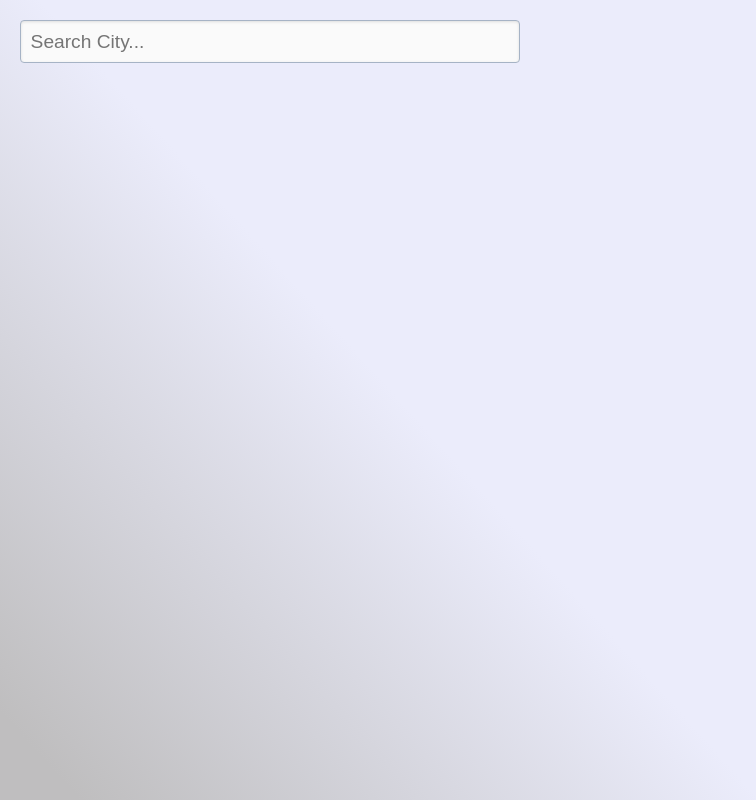
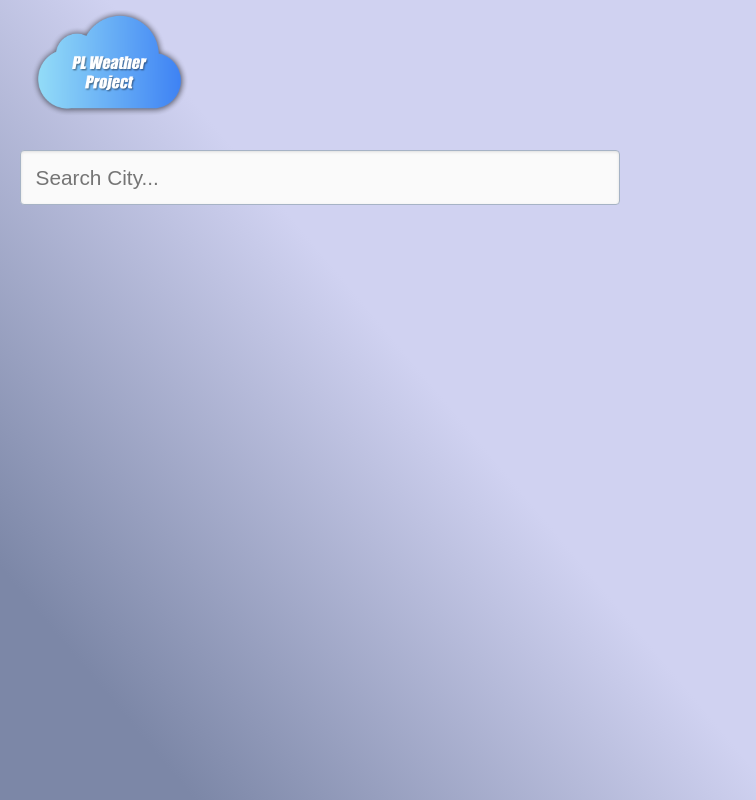
Before and after one commit to applabsllc/plweather, a website: page html/index.html in a window 1280 px wide. Shown: the whole page, without its empty margins (0-756 px from the left). Drawn offline with Linux system fonts and the light colour scheme.

Commit message:
added logo, better bgcolor
added logo, improved searchbar, improved background gradient so cards would be more visible, added comments

```diff
--- a/css/style.css
+++ b/css/style.css
@@ -12,7 +12,7 @@
 
 }
 
-@font-face {
+@font-face { /* default to this font if error on font load */
 	font-family: 'Open Sans';
 	font-style: light;
 	font-weight: 300;
@@ -20,8 +20,8 @@
 }
 
 html{
-	background: rgb(191,190,191);
-	background: linear-gradient(48deg, rgba(191,190,191,1) 4%, rgba(235,236,251,1) 38%);
+	background: rgb(124,135,167);
+	background: linear-gradient(50deg, rgba(124,135,167,1) 10%, rgba(208,210,241,1) 40%);
 	font-family: 'Purista', 'Open Sans', sans-serif;
 	min-height:100vh;
 	margin:0px;
@@ -52,11 +52,15 @@ body{
 	margin-top:30px;
 }
 
+.logo {
+	width: 200px;
+	height: 106px;
+	padding: 10px;
+}
 .searchbar{
-	font-size: 120%;
+	font-size: 130%;
 	width: 100%;
-	max-width:500px;
-	padding: 0.5em 0.5em;
+	padding: 0.7em 0.7em;
     display: inline-block;
     -webkit-box-shadow: inset 0 1px 3px #ddd;
     box-shadow: inset 0 1px 3px #ddd;
@@ -68,15 +72,17 @@ body{
 }
 
 .cityTitle{
-	font-size:130%;
+	font-size:150%;
 	font-weight:bold;
-	padding-left: 10px;
+	padding-left: 20px;
 }
 
 .weatherIcon{
 	width:40px;
 	height:40px;
-
+	background: #ffffff; /* made bg white because some icons get lost in gray */
+	border-radius: 8px;
+	filter: drop-shadow( 0.2rem 0.1rem 0.1rem rgba(0, 0, 0, 0.2) );
 }
 
 .card{
@@ -89,6 +95,11 @@ body{
 	display: flex;
 }
 
+
+.logoWrapper{
+	width: 100%;
+	text-align: center;
+}
 
 .dateWrapper{
 	display: inline-block;
@@ -122,7 +133,7 @@ body{
 }
 
 .dateHolder{
-	font-size:50%;
+	font-size:40%;
 	margin-top: 5px;
 	font-style: italic;
 }
@@ -150,10 +161,20 @@ body{
 
 @media (min-width: 390px) {
 	.container{
-		margin:0px;
-		padding:20px;
+		margin: 0px;
+		padding: 20px;
 	}
-
+	.logo {
+		width: 200px;
+		height: 106px;
+	}
+	.logoWrapper{
+		text-align: left;
+	}
+	.searchbar{
+		width: 60vw;
+		max-width: 600px;
+	}
 	.card{
 		flex-wrap: wrap;
 		display: inline-block;
@@ -182,9 +203,5 @@ body{
 	.iconWrapper{
 		float: right;
 	}
-	.weatherIcon{
-		background: #ffffff; /* made bg white because some icons get lost in gray */
-		border-radius: 8px;
-		filter: drop-shadow( 0.2rem 0.1rem 0.1rem rgba(0, 0, 0, 0.2) );
+
 }
-}
--- a/html/index.html
+++ b/html/index.html
@@ -30,8 +30,11 @@
 	<link href="../css/style.css" rel="stylesheet" />
 </head>
 <body>
-	<div class="mainContainer">
-		<div class="container searchContainer">
+	<div>
+		<div class="logoWrapper">
+			<img src="../images/logo.png" class="logo">
+		</div>
+		<div class="container">
 			<input type="text" class="searchbar" id="searchbar" placeholder="Search City..." onkeyup="searchCity(this.value)">
 		</div>
 		<div class="container resultContainer" id="resultContainer">
```
Also changed, not shown: images/logo.png (added), images/share.png. Lines whose indentation alone changed are shown as unchanged.
